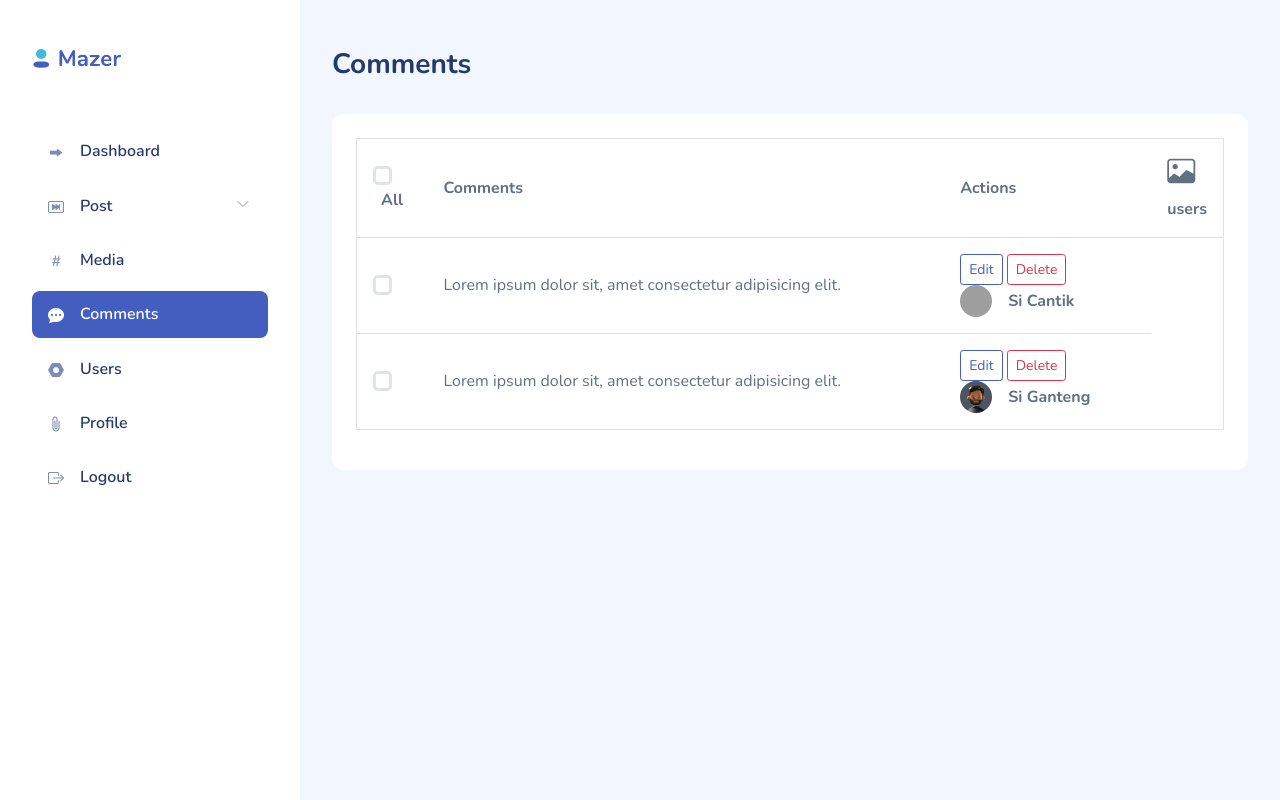
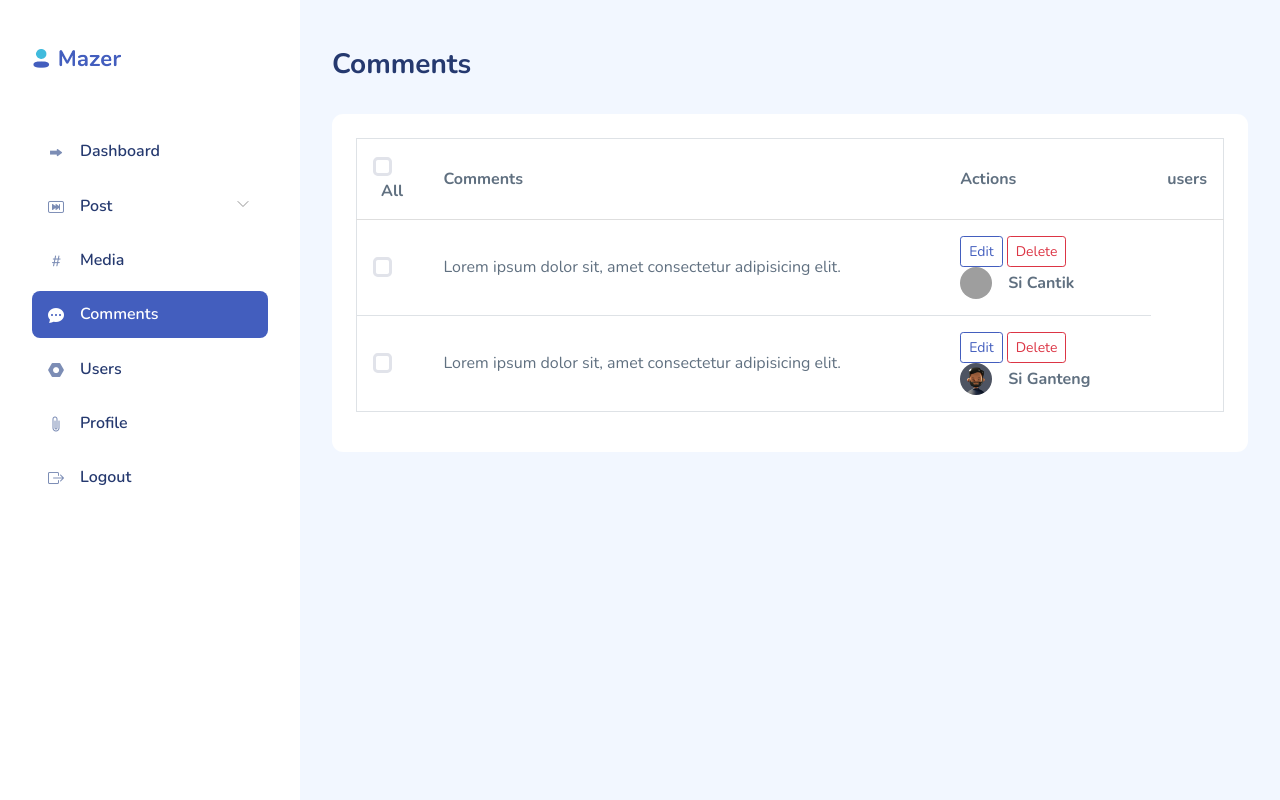
Before and after one commit to rejoan121615/travel-website-team_dot, a PHP site: page /template/admin/comments.php in a window 1280 px wide. Run offline with PHP 8.4, Linux system fonts and the light colour scheme; some libraries are stand-ins or nearby versions; grey boxes are pictures that could not be loaded.

Commit message:
comments page

```diff
--- a/template/admin/comments.php
+++ b/template/admin/comments.php
@@ -40,7 +40,7 @@
                   </th>
                   <th class=" col-8 ">Comments</th>
                   <th class=" col-3 ">Actions </th>
-                  <th class=" col-3 "><i class="bi bi-justify fs-3"></i> users </th>
+                  <th class=" col-3 "> users </th>
 
                 </tr>
               </thead>
@@ -65,7 +65,7 @@
                   <td class="col-3 ">
                     <button class=" btn btn-sm btn-outline-primary ">Edit</button>
                     <button class=" btn btn-sm btn-outline-danger">Delete</button>
-                    <div class="d-flex align-items-center">
+                    <div class="d-flex mt-auto align-items-center">
                          <div class="avatar avatar-md">
                             <img src="assets/images/faces/2.jpg">
                               </div>
```
